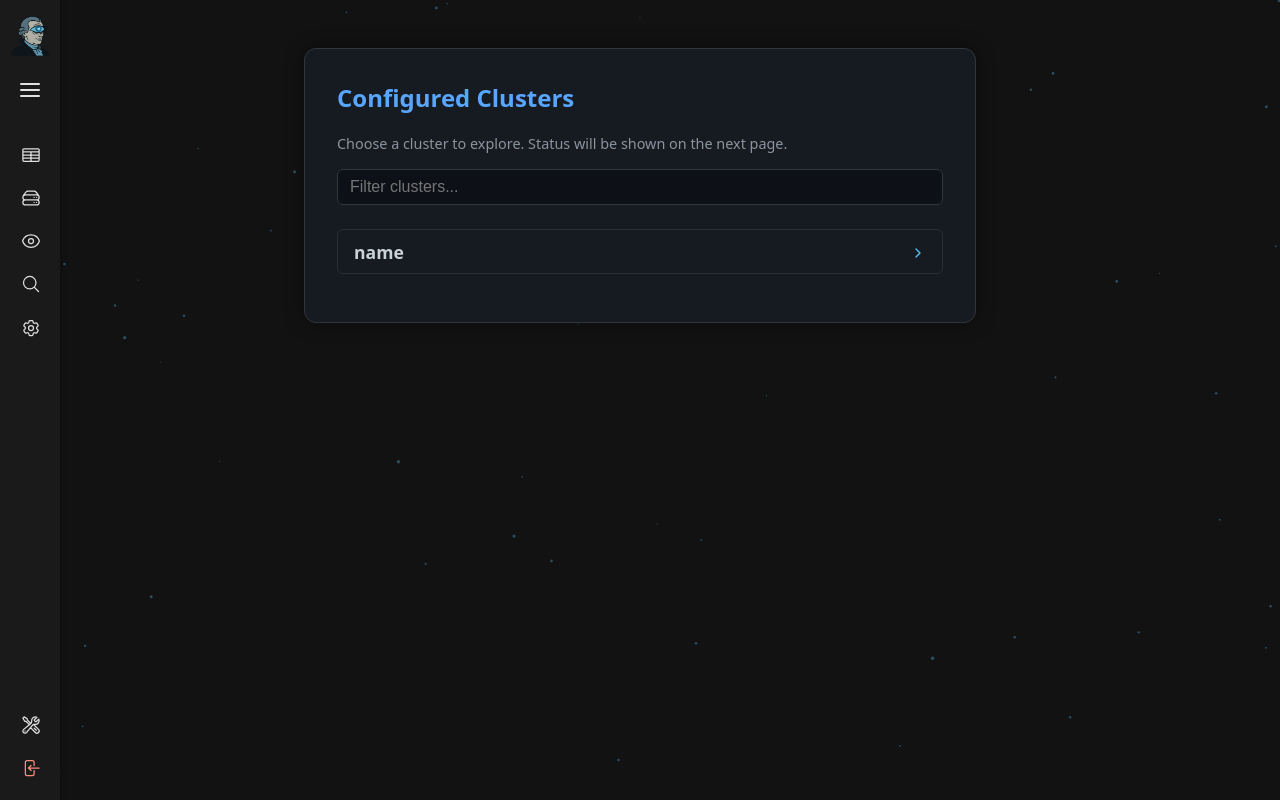
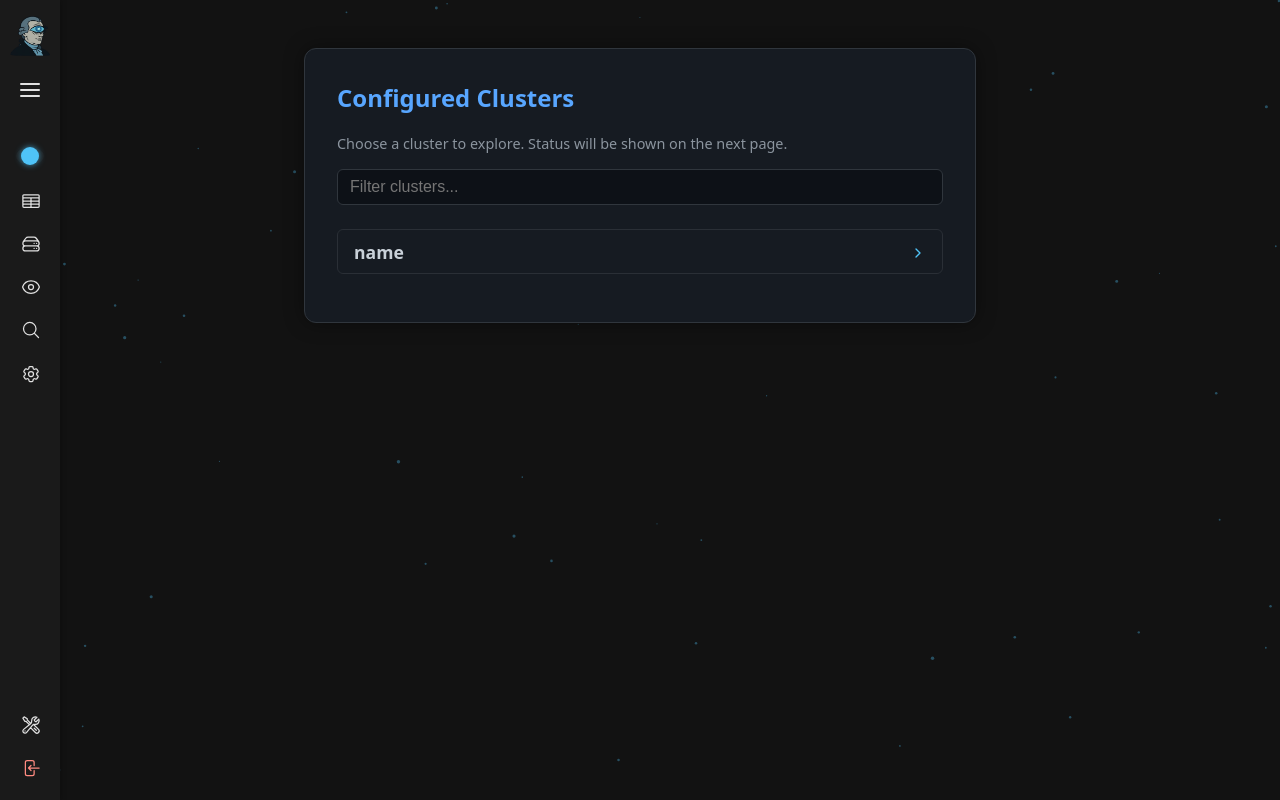
Before and after one commit to PoorTuna/Cassanova, a Python web app: template cassanova/web/templates/index.html in a window 1280 px wide. Run offline with Jinja, Linux system fonts and the light colour scheme; the template is opened without the code that fills it: most values are stand-ins (such as "Sample title", 1, 10 or a date in 2020).

Commit message:
Sidebar WIP Theme Switcher
Added the functionality to a theme switcher.

```diff
--- a/cassanova/web/static/scripts/app/sidebar.js
+++ b/cassanova/web/static/scripts/app/sidebar.js
@@ -1,4 +1,5 @@
 document.addEventListener("DOMContentLoaded", () => {
+    // --- Sidebar Toggle ---
     const toggleBtn = document.querySelector(".sidebar-toggle");
     const sidebar = document.querySelector(".sidebar");
 
@@ -8,6 +9,7 @@ document.addEventListener("DOMContentLoaded", () => {
         toggleBtn.setAttribute("aria-expanded", expanded);
     });
 
+    // --- Highlight Active Link ---
     const links = document.querySelectorAll(".sidebar-link");
     const currentPath = window.location.pathname;
     links.forEach(link => {
@@ -15,4 +17,57 @@ document.addEventListener("DOMContentLoaded", () => {
             link.classList.add("active");
         }
     });
+
+    // --- Theme Selector ---
+    const themeDotWrapper = document.querySelector('.theme-dot-wrapper');
+    const themeDot = document.getElementById('theme-dot');
+    const themeDropdown = document.getElementById('theme-dropdown');
+    const themeLabel = document.querySelector('.theme-label');
+    const themeOptions = document.querySelectorAll('.theme-option');
+
+    // Load theme from localStorage
+    const savedTheme = localStorage.getItem('selectedTheme');
+    if (savedTheme) {
+        applyTheme(savedTheme);
+    }
+
+    // Toggle dropdown
+    themeDotWrapper.addEventListener('click', () => {
+        themeDropdown.classList.toggle('hidden');
+    });
+
+    // Select a theme
+    themeOptions.forEach(option => {
+        option.addEventListener('click', () => {
+            const selectedTheme = option.dataset.theme;
+            applyTheme(selectedTheme);
+            themeDropdown.classList.add('hidden');
+
+            // Save to localStorage
+            localStorage.setItem('selectedTheme', selectedTheme);
+        });
+    });
+
+    // Click outside to close dropdown
+    document.addEventListener('click', e => {
+        if (!themeDotWrapper.contains(e.target) && !themeDropdown.contains(e.target)) {
+            themeDropdown.classList.add('hidden');
+        }
+    });
+
+    // --- Apply Theme Function ---
+    function applyTheme(theme) {
+        const option = Array.from(themeOptions).find(opt => opt.dataset.theme === theme);
+        if (!option) return;
+
+        // Update dot color
+        const dotColor = getComputedStyle(option.querySelector('.theme-preview')).backgroundColor;
+        themeDot.style.background = dotColor;
+
+        // Update label text (only visible if sidebar not collapsed)
+        themeLabel.textContent = option.querySelector('.theme-name').textContent;
+
+        // Apply theme class to body
+        document.body.dataset.theme = theme;
+    }
 });
--- a/cassanova/web/static/styles/app/sidebar.css
+++ b/cassanova/web/static/styles/app/sidebar.css
@@ -210,3 +210,122 @@
     color: #ff8a80;
     margin-top: 0;
 }
+
+/* --- Theme Selector Base --- */
+.theme-selector {
+    position: relative;
+    display: flex;
+    justify-content: flex-start;
+    align-items: center;
+    margin: 0.5rem 0;
+}
+
+/* Dot + label wrapper (always rounded dark background) */
+.theme-dot-wrapper {
+    display: flex;
+    align-items: center;
+    gap: 0.5rem;
+    cursor: pointer;
+    padding: 8px 12px;       /* match dropdown option size */
+    border-radius: 12px;      /* rounded background */
+    background: #1f1f1f;
+    transition: all 0.2s ease;
+    position: relative;       /* for dropdown positioning */
+    min-width: 140px;         /* match dropdown */
+}
+
+/* Hover effect for dot wrapper */
+.theme-dot-wrapper:hover {
+    background: #2a2a2a;
+}
+
+/* Dot itself */
+.theme-dot {
+    width: 18px;
+    height: 18px;
+    border-radius: 50%;
+    background: #4fc3f7;
+    box-shadow: 0 0 6px rgba(79,195,247,0.7);
+    flex-shrink: 0;
+    transition: transform 0.2s ease, box-shadow 0.2s ease;
+}
+
+.theme-dot:hover {
+    transform: scale(1.2);
+    box-shadow: 0 0 12px rgba(79,195,247,0.9);
+}
+
+/* Label next to dot */
+.theme-label {
+    font-size: 0.95rem;
+    color: #ddd;
+    font-weight: 600;
+    white-space: nowrap;
+    transition: opacity 0.2s ease, margin-left 0.2s ease;
+}
+
+/* Dropdown menu */
+.theme-dropdown {
+    position: absolute;
+    top: 100%; /* below the dot-wrapper */
+    left: 0;
+    background: #1b1b1b; /* rounded dark background */
+    border-radius: 16px;
+    padding: 6px 0;
+    box-shadow: 0 4px 16px rgba(0,0,0,0.6);
+    display: flex;
+    flex-direction: column;
+    min-width: 140px;
+    z-index: 100;
+    overflow: hidden;
+}
+
+.theme-dropdown.hidden {
+    display: none;
+}
+
+.theme-option {
+    display: flex;
+    align-items: center;
+    gap: 0.5rem;
+    padding: 8px 12px;
+    cursor: pointer;
+    transition: background 0.2s ease;
+    border-radius: 12px;
+}
+
+.theme-option:hover {
+    background: #2a2a2a;
+}
+
+.theme-preview {
+    width: 14px;
+    height: 14px;
+    border-radius: 50%;
+    flex-shrink: 0;
+    box-shadow: 0 0 4px rgba(0,0,0,0.5);
+}
+
+.theme-preview.light { background: #ffffff; }
+.theme-preview.dark { background: #4fc3f7; }
+
+/* --- Collapsed Sidebar --- */
+.sidebar.collapsed .theme-dot-wrapper {
+    justify-content: center;
+    width: 36px;
+    padding: 0;            /* square */
+    border-radius: 50%;    /* circular background */
+    min-width: auto;       /* remove min-width */
+}
+
+.sidebar.collapsed .theme-label {
+    display: none;         /* hide text */
+}
+
+/* Collapsed dropdown positioning: appear from the dot */
+.sidebar.collapsed .theme-dropdown {
+    top: 50%;
+    left: 120%;
+    transform: translateY(-50%);
+    min-width: 140px;
+}
--- a/cassanova/web/templates/components/sidebar.html
+++ b/cassanova/web/templates/components/sidebar.html
@@ -16,6 +16,23 @@
     </div>
     <nav class="sidebar-nav">
         <div class="sidebar-top">
+            <div class="theme-selector">
+                <div class="theme-dot-wrapper">
+                    <div class="theme-dot" id="theme-dot"></div>
+                    <span class="theme-label">Dark</span>
+                </div>
+                <div class="theme-dropdown hidden" id="theme-dropdown">
+                    <div class="theme-option" data-theme="light">
+                        <span class="theme-preview light"></span>
+                        <span class="theme-name">Light</span>
+                    </div>
+                    <div class="theme-option" data-theme="dark">
+                        <span class="theme-preview dark"></span>
+                        <span class="theme-name">Dark</span>
+                    </div>
+                    <!-- Add more themes -->
+                </div>
+            </div>
             <a href="/cluster/{{ cluster_config_entry }}" class="sidebar-link">
                 <svg xmlns="http://www.w3.org/2000/svg" fill="none" viewBox="0 0 24 24" stroke-width="1.5"
                      stroke="currentColor" class="icon">
```
